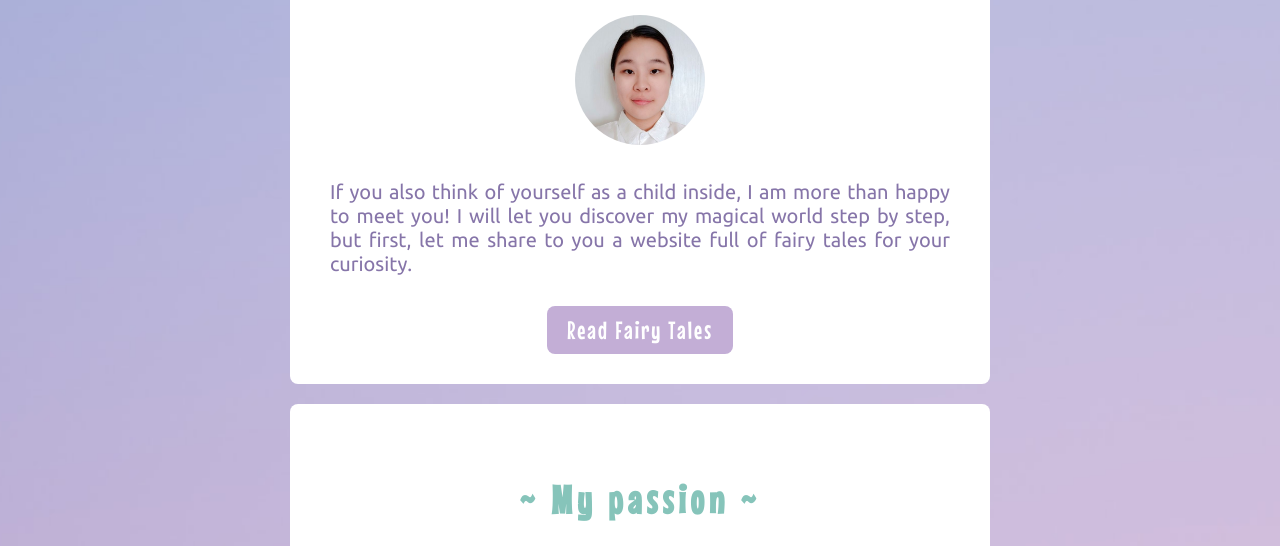
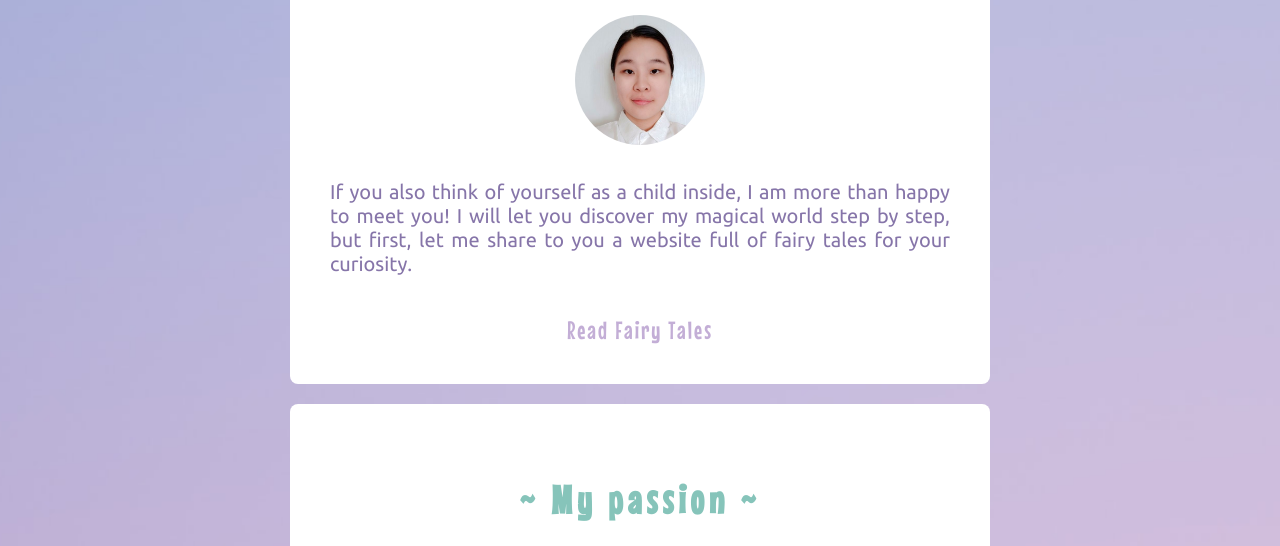
Before and after one commit to celine-ni/my-profile, a plain HTML site: page index.html in a window 1280 px wide. Shown: the part 254-800 px from the top of the page. Drawn offline with Linux system fonts and the light colour scheme; a script that the page names is missing.

Commit message:
Update index.html

```diff
--- a/index.html
+++ b/index.html
@@ -31,7 +31,7 @@
 				<p>
 					If you also think of yourself as a child inside, I am more than happy to meet you! I will let you discover my magical world step by step, but first, let me share to you a website full of fairy tales for your curiosity.
 				</p>
-				<a href="https://www.storyberries.com/Fairy-tales/" class="btn-click" id="btn" target="_blank">Read Fairy Tales</a>
+				<a href="https://www.storyberries.com/Fairy-tales/" class="btn-purple" id="btn" target="_blank">Read Fairy Tales</a>
 			</div>
 
 			<div class="card-white">
```
